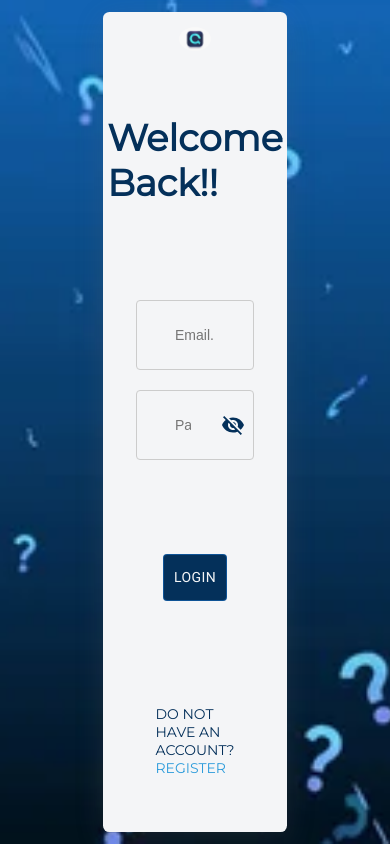
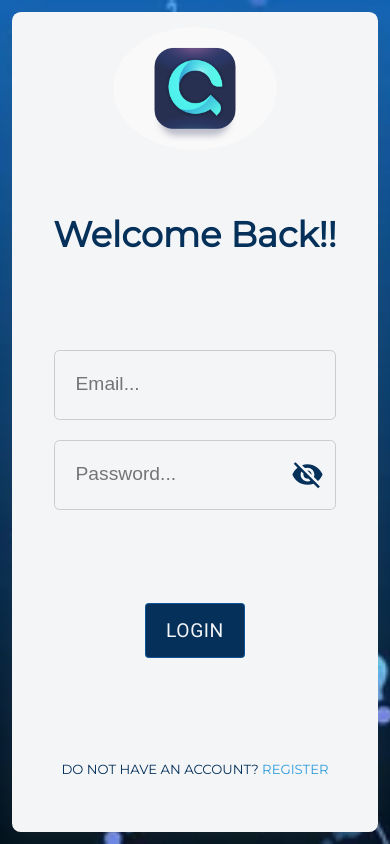
Before and after one commit to YasmeenOthman/quiz-admin-dashboard, a React (Vite) app: page /quiz-login in a window 390 px wide. Built offline with nearby package versions, Linux system fonts and the light colour scheme; no server answers; what password-validator would draw is missing.

Commit message:
adding quiz management to the home page and update the readme

```diff
--- a/src/pages/home/Home.jsx
+++ b/src/pages/home/Home.jsx
@@ -226,7 +226,7 @@ function Home() {
           </h2>
         </div>
         <div className="category-cards">
-          {/* Display only the first 4 unique categories with quizzes */}
+          {/* Display only the first 3 unique categories with quizzes */}
           {getUniqueCategoriesWithQuizzes(filteredQuizzez)
             .slice(0, 3)
             .map((category) => (
--- a/src/pages/login-register/shared-form.scss
+++ b/src/pages/login-register/shared-form.scss
@@ -109,25 +109,25 @@
   color: colors.$secondary-Color;
 }
 
-// @media screen and (max-width: 768px) {
-//   html {
-//     font-size: 22px;
-//   }
-//   .shared-form {
-//     flex: 1;
-//   }
-//   .form-header {
-//     font-size: 1.6rem;
-//   }
-//   .form-logo img {
-//     width: 70%;
-//   }
-//   .input-container input {
-//     font-size: 0.8rem;
-//     padding: 0;
-//   }
-//   .navigation-msg-container {
-//     width: 100%;
-//     font-size: 0.6rem;
-//   }
-// }
+@media screen and (max-width: 768px) {
+  html {
+    font-size: 22px;
+  }
+  .shared-form {
+    flex: 1;
+  }
+  .form-header {
+    font-size: 1.6rem;
+  }
+  .form-logo img {
+    width: 70%;
+  }
+  .input-container input {
+    font-size: 0.8rem;
+    padding: 0;
+  }
+  .navigation-msg-container {
+    width: 100%;
+    font-size: 0.6rem;
+  }
+}
```
Also changed, not shown: 1 other file (tests, documents, lock files or other folders).
